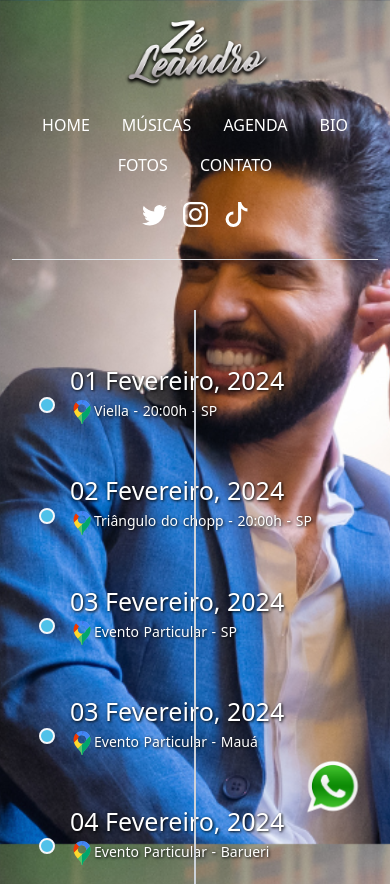
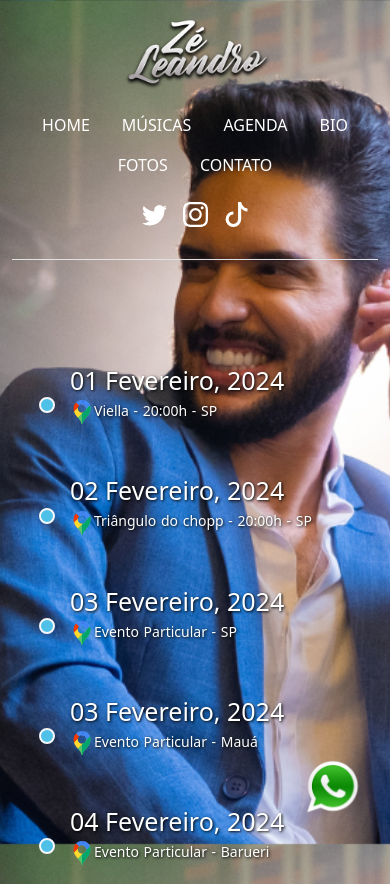
Before and after one commit to guishido/siteartista, a plain HTML site: page agenda.html in a window 390 px wide. Shown: the top 884 px of the page. Drawn offline with nearby package versions, Linux system fonts and the light colour scheme; a web font is replaced by a local one.

Commit message:
Update Agenda Cel

```diff
--- a/styles/agenda.css
+++ b/styles/agenda.css
@@ -131,4 +131,8 @@ body {
       float: none;
       direction: ltr;
    }
+
+   .container-line:before{
+   display: none;
    }
+ }
```
Also changed, not shown: index.html (+0 -1 lines). Lines whose indentation alone changed are shown as unchanged.
